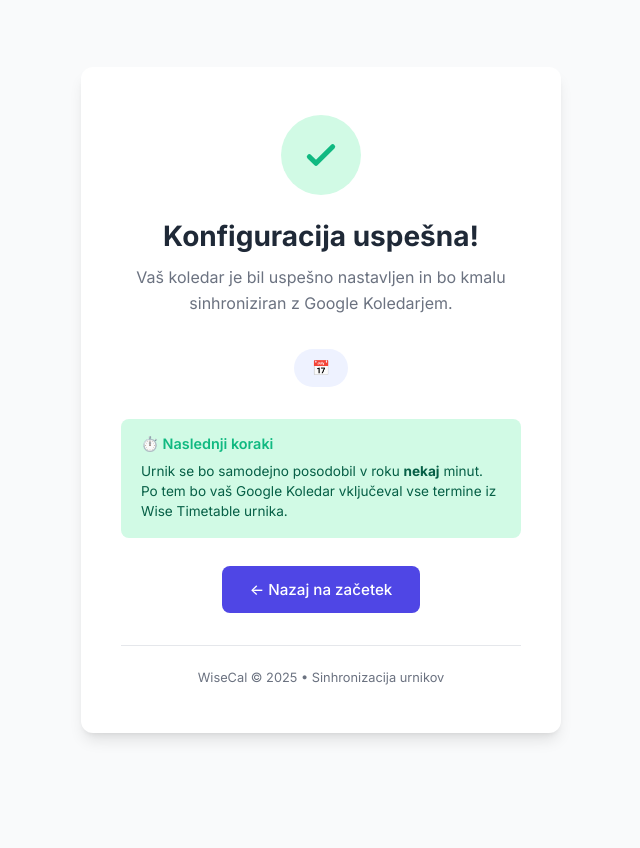
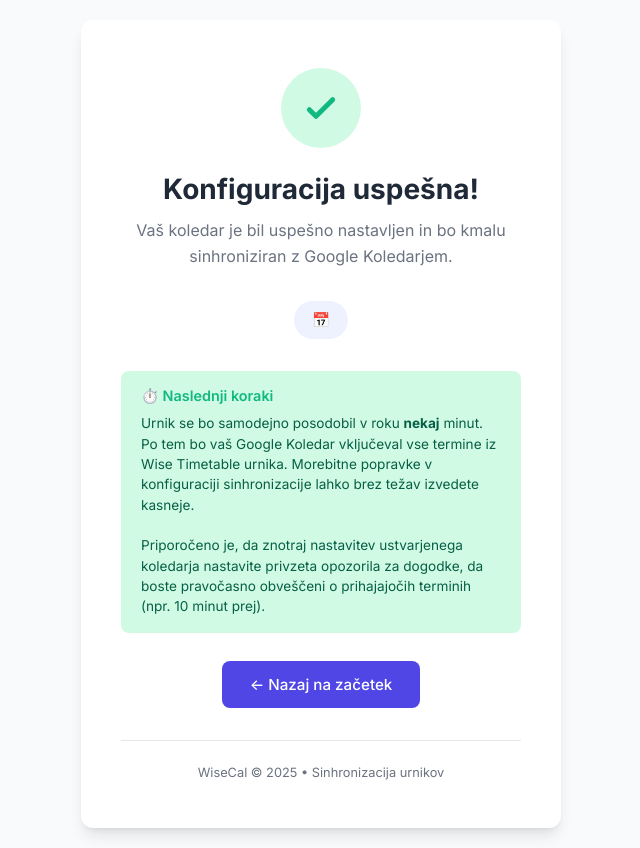
Before and after one commit to Lenart12/WiseCal, a Flask app: template templates/success.html in a window 1280 px wide. Shown: the whole page, without its empty margins (319-959 px from the left). Before the commit the page ends 740 px from the top, so only its background shows below. Run offline with Flask 3, Linux system fonts and the light colour scheme; the template is opened without the code that fills it, so the values that code supplies are empty.

Commit message:
fix: Update success message with additional instructions for calendar settings

```diff
--- a/templates/success.html
+++ b/templates/success.html
@@ -243,7 +243,14 @@
 
             <div class="info-box">
                 <h3>⏱️ Naslednji koraki</h3>
-                <p>Urnik se bo samodejno posodobil v roku <strong>nekaj</strong> minut. Po tem bo vaš Google Koledar vključeval vse termine iz Wise Timetable urnika.</p>
+                <p>
+                    Urnik se bo samodejno posodobil v roku <strong>nekaj</strong> minut. Po tem bo vaš Google Koledar vključeval vse termine iz Wise Timetable urnika.
+                    Morebitne popravke v konfiguraciji sinhronizacije lahko brez težav izvedete kasneje.
+                </p>
+                <br>
+                <p>
+                    Priporočeno je, da znotraj nastavitev ustvarjenega koledarja nastavite privzeta opozorila za dogodke, da boste pravočasno obveščeni o prihajajočih terminih (npr. 10 minut prej).
+                </p>
             </div>
             {% endif %}
 
```
